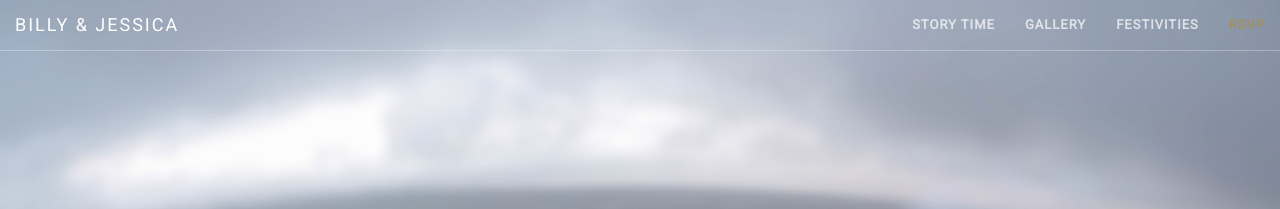
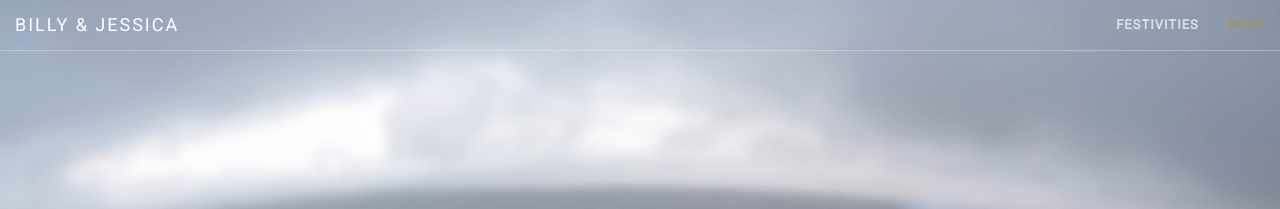
Before and after one commit to notbleh/wed-website, a Jekyll site: the page built from index.html, in a window 1280 px wide. Shown: the top 209 px of the page. Built offline with Jekyll 4.4.1, drawn with Linux system fonts in a browser that asks for light colours.

Commit message:
Update nav.html

```diff
--- a/_includes/nav.html
+++ b/_includes/nav.html
@@ -15,12 +15,6 @@
         <div class="collapse navbar-collapse" id="bs-example-navbar-collapse-1">
             <ul class="nav navbar-nav navbar-right">
                 <li>
-                    <a class="page-scroll" href="#story-time">Story Time</a>
-                </li>
-                <li>
-                    <a class="page-scroll" href="#gallery">Gallery</a>
-                </li>
-                <li>
                     <a class="page-scroll" href="#festivities">Festivities</a>
                 </li>
                 <li>
```
